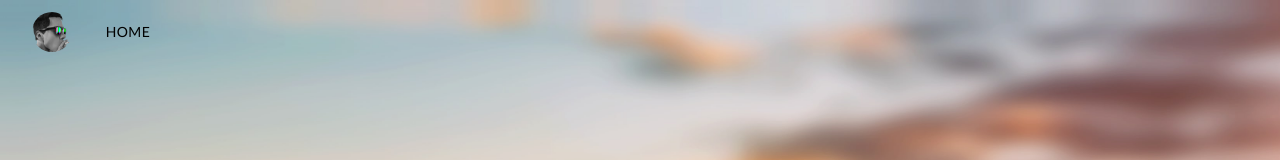
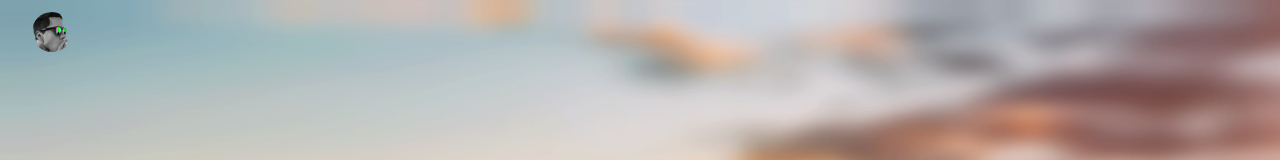
Before and after one commit to MetaHouseSyndicate/web, a React (Create React App) app: page / in a window 1280 px wide. Shown: the top 160 px of the page. Built offline with nearby package versions, Linux system fonts and the light colour scheme.

Commit message:
Remove Home from list of pages

```diff
--- a/src/Navbar.js
+++ b/src/Navbar.js
@@ -9,7 +9,7 @@ import { React, useState } from 'react'
 import MHSLogo from './icons/MHS_Logo_Transparent_Trimmed.png';
 
 export const pages = [
-    { name: 'Home', link: '/', component: <Home />, icon: <HomeIcon sx={{ mr: 1 }} /> },
+    // { name: 'Home', link: '/', component: <Home />, icon: <HomeIcon sx={{ mr: 1 }} /> },
 ];
 
 const Navbar = (props) => {
```
